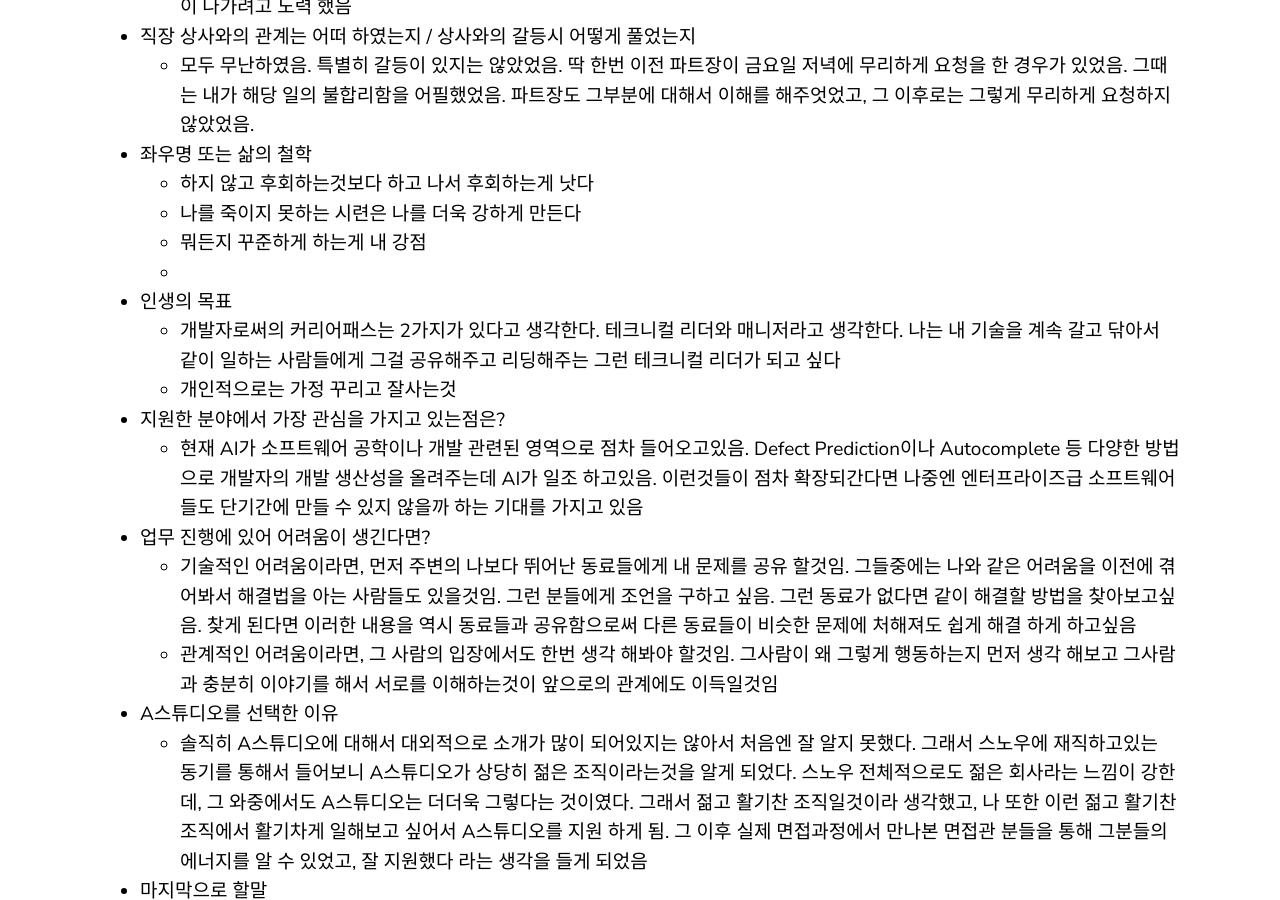
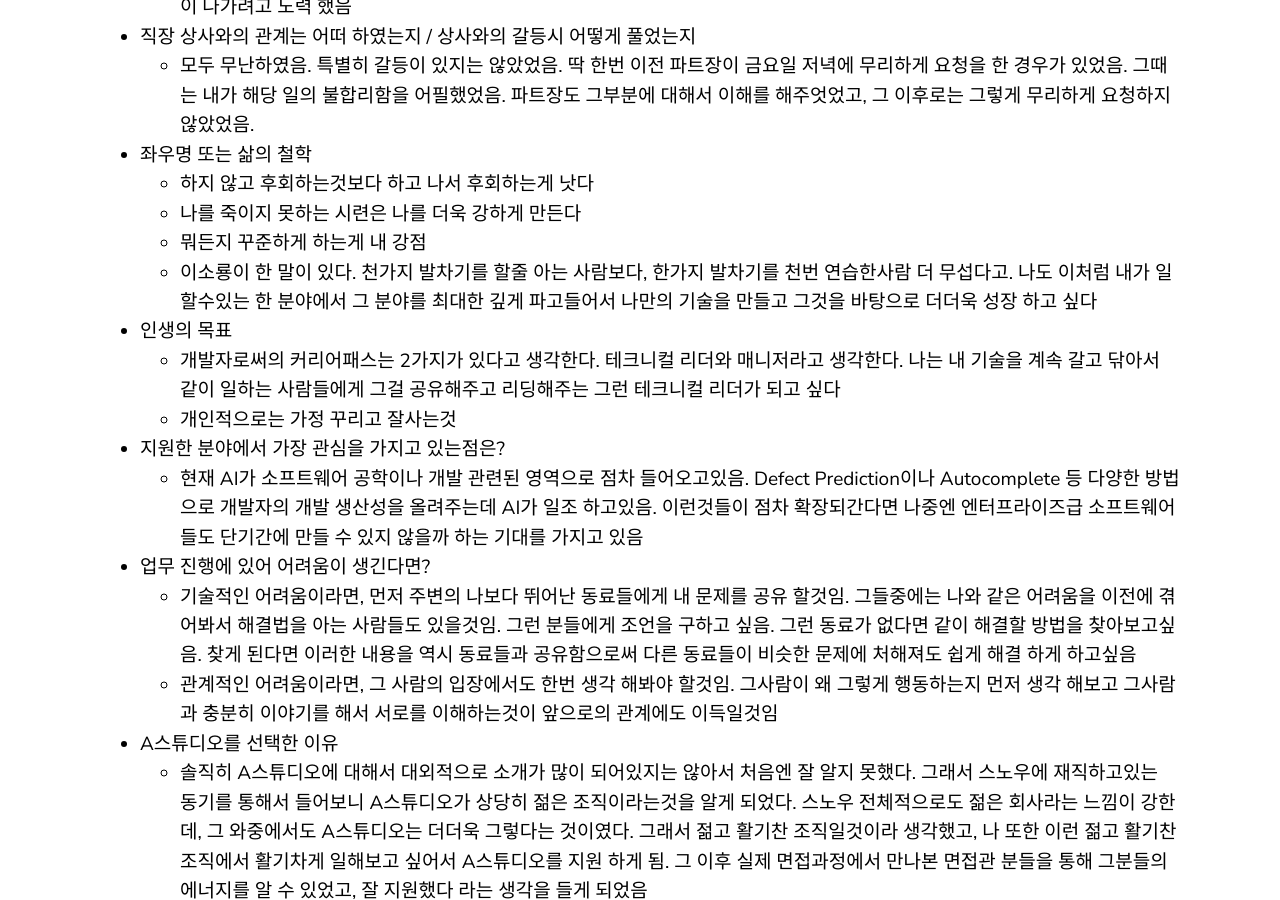
Before and after one commit to yoowonyoung/yoowonyoung.github.io, a Jekyll site: the page built from _posts/2021-06-11-Interview-08.md, in a window 1280 px wide and 900 px high, scrolled down 5326 px. Built offline with Jekyll 4.4.1, drawn with Linux system fonts in a browser that asks for light colours; comment, search, counter and statistics services are not loaded.

Commit message:
Update 2021-06-11-Interview-08.md

```diff
--- a/_posts/2021-06-11-Interview-08.md
+++ b/_posts/2021-06-11-Interview-08.md
@@ -94,7 +94,7 @@ Mysql/PostgreSQL/Oracle 등 다양한 DB에 대한 사용 경험 및,
     * 하지 않고 후회하는것보다 하고 나서 후회하는게 낫다
     * 나를 죽이지 못하는 시련은 나를 더욱 강하게 만든다
     * 뭐든지 꾸준하게 하는게 내 강점
-    *
+    * 이소룡이 한 말이 있다. 천가지 발차기를 할줄 아는 사람보다, 한가지 발차기를 천번 연습한사람 더 무섭다고. 나도 이처럼 내가 일할수있는 한 분야에서 그 분야를 최대한 깊게 파고들어서 나만의 기술을 만들고 그것을 바탕으로 더더욱 성장 하고 싶다
 
 - 인생의 목표
     * 개발자로써의 커리어패스는 2가지가 있다고 생각한다. 테크니컬 리더와 매니저라고 생각한다. 나는 내 기술을 계속 갈고 닦아서 같이 일하는 사람들에게 그걸 공유해주고 리딩해주는 그런 테크니컬 리더가 되고 싶다
```
